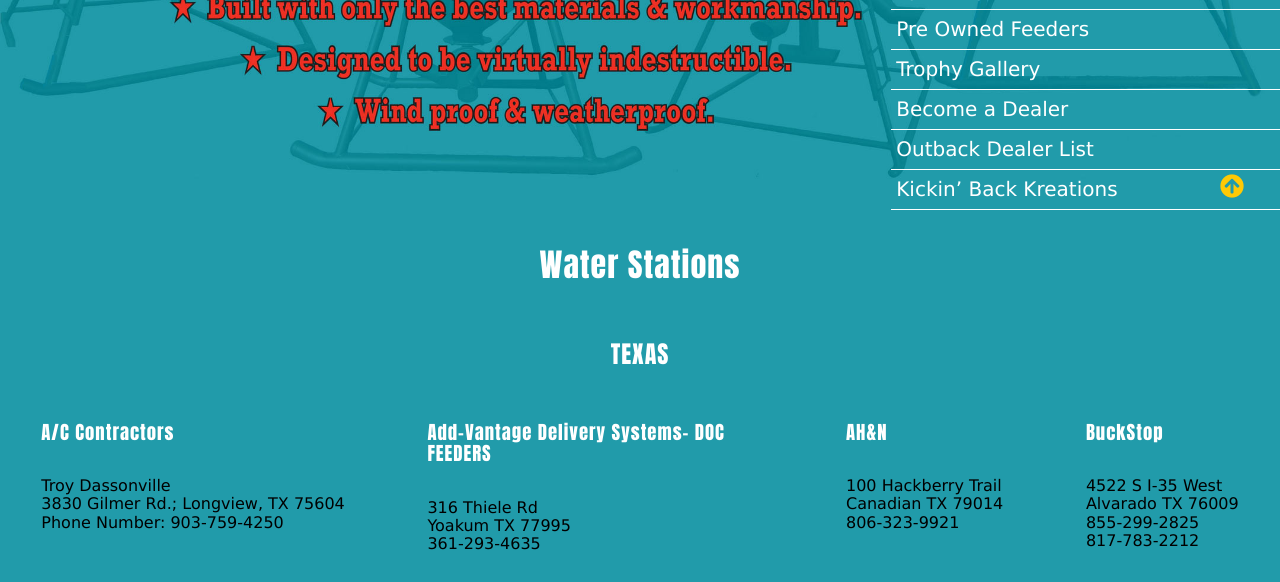
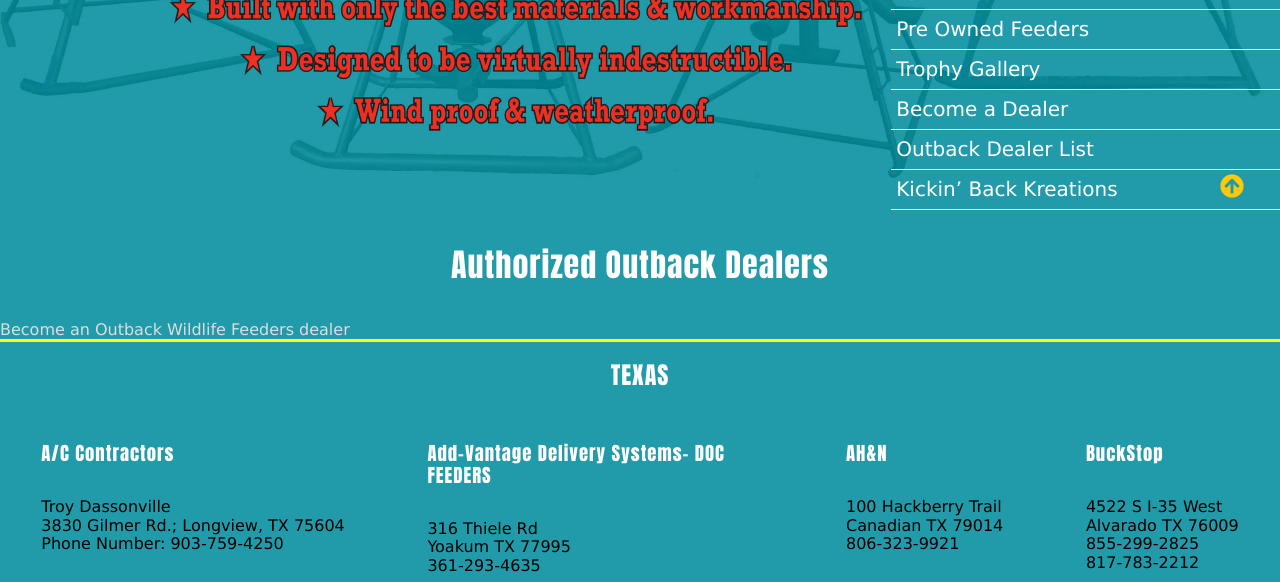
Before and after one commit to webstandardcss/outback-flexbox, a PHP site: page /outback-dealers.php in a window 1280 px wide. Shown: the part 574-1156 px from the top of the page. Run offline with PHP 8.4, Linux system fonts and the light colour scheme; data that the repository does not hold is empty; some libraries are stand-ins or nearby versions.

Commit message:
add links for dealer pages

```diff
--- a/become-a-dealer.php
+++ b/become-a-dealer.php
@@ -11,6 +11,7 @@ $extraCss = array("forms");
 <?php require_once dirname(__FILE__) . "/inc/header.php"; ?>
 <main class="ob-main flex-container">
   <h1>Become a Dealer</h1>
+  <a href="outback-dealers.php">Find a dealer</a>
   <div class="form gform-dealer">
     <h2>Apply to Become a Dealer Today</h2>
 
--- a/outback-dealers.php
+++ b/outback-dealers.php
@@ -9,7 +9,8 @@ $pageKeywords = $pageTitle . "  " . $siteKeywords;
 
 <?php require_once dirname(__FILE__) . "/inc/header.php"; ?>
   <main class="ob-main flex-container">
-    <h1>Water Stations</h1>
+    <h1>Authorized Outback Dealers</h1>
+    <a href="become-a-dealer.php">Become an Outback Wildlife Feeders dealer</a>
 
 <div class="product-small ob-dealer">
   <h2>TEXAS</h2>
```
